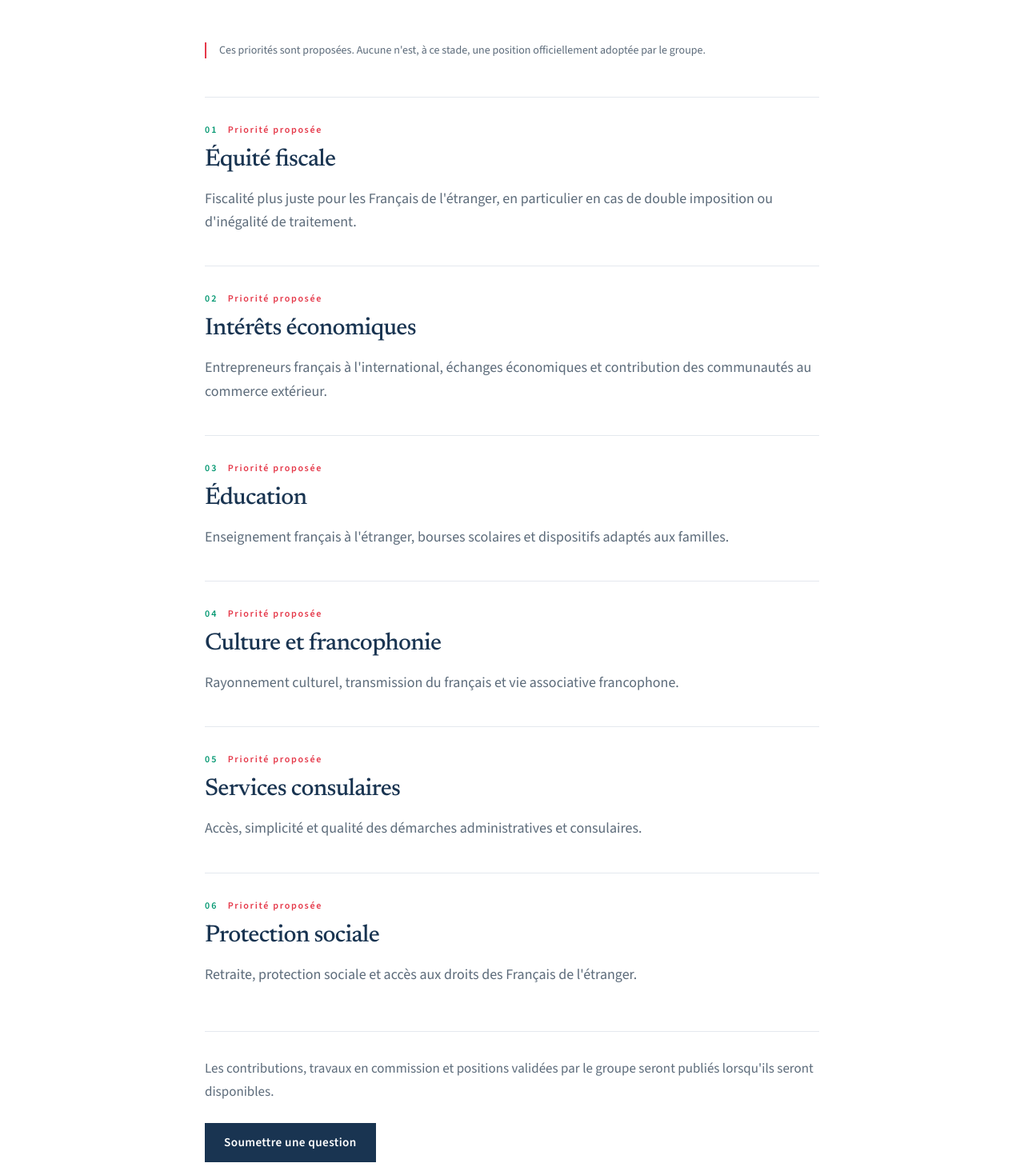
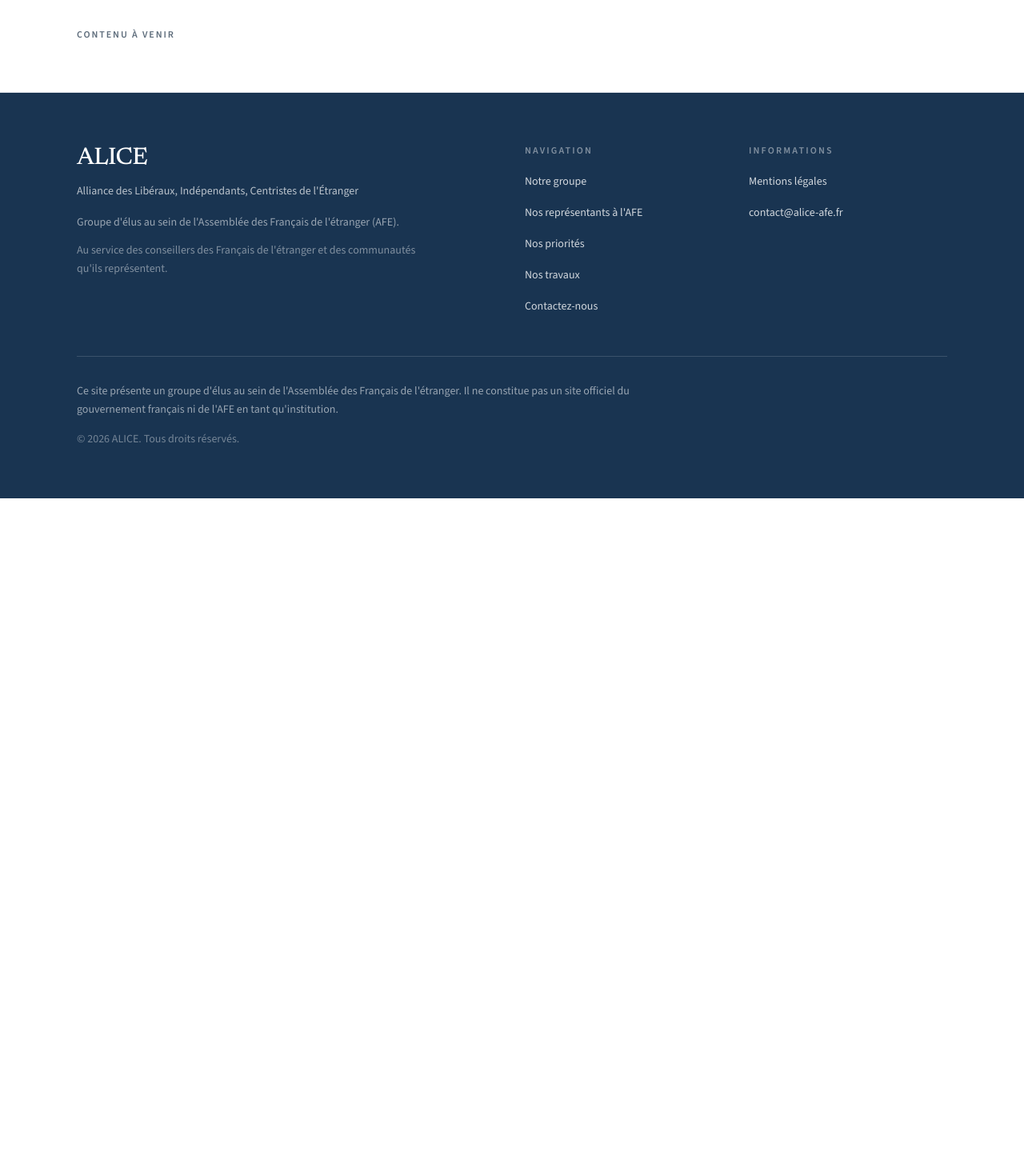
Before and after one commit to cmjouin-dot/ALICE-AFE, a Next.js app: page /priorites in a window 1280 px wide. Shown: the part 441-1910 px from the top of the page at 80% size. After the commit the page ends 1064 px from the top, so only its background shows below. Built offline with nearby package versions, Linux system fonts and the light colour scheme.

Commit message:
Replace the priorities list with a coming-soon notice and simplify the contact introduction.
The contact forms stay in place; only the unused introductory sentence is removed.

Co-authored-by: Cursor <cursoragent@cursor.com>

```diff
--- a/src/app/contact/page.tsx
+++ b/src/app/contact/page.tsx
@@ -16,10 +16,7 @@ const activation =
 export default function ContactPage() {
   return (
     <>
-      <PageHero
-        title="Contactez-nous"
-        description="Deux prises de contact, préparées pour les conseillers des Français de l'étranger et pour toute demande adressée au groupe."
-      />
+      <PageHero title="Contactez-nous" />
 
       <Container className="py-14 sm:py-16">
         <div className="mx-auto max-w-2xl space-y-16">
--- a/src/app/priorites/page.tsx
+++ b/src/app/priorites/page.tsx
@@ -1,68 +1,28 @@
 import type { Metadata } from "next";
-import { Button } from "@/components/Button";
 import { Container } from "@/components/Container";
 import { PageHero } from "@/components/PageHero";
-import {
-  priorites,
-  prioritesIntro,
-  prioritesStatut,
-  statutLabel,
-} from "@/data/priorites";
 
 export const metadata: Metadata = {
   title: "Nos priorités",
   description:
-    "Axes de travail du groupe ALICE au sein de l'Assemblée des Français de l'étranger.",
+    "Les priorités du groupe ALICE à l'Assemblée des Français de l'étranger seront publiées prochainement.",
 };
 
 export default function PrioritesPage() {
   return (
     <>
-      <PageHero
-        title="Nos priorités"
-        description={prioritesIntro}
-      />
+      <PageHero title="Nos priorités" />
 
       <Container className="py-14 sm:py-16">
-        <div className="mx-auto max-w-3xl">
-          <p className="border-l-2 border-alice-coral pl-4 text-sm text-alice-muted">
-            {prioritesStatut}
+        <div className="max-w-3xl">
+          <p className="text-lg leading-relaxed text-alice-muted">
+            Cette rubrique sera prochainement enrichie avec les priorités et
+            les sujets de travail portés par notre groupe au sein de
+            l&apos;Assemblée des Français de l&apos;étranger.
           </p>
-
-          <ol className="mt-12 space-y-10">
-            {priorites.map((priorite, index) => (
-              <li
-                key={priorite.id}
-                id={priorite.id}
-                className="scroll-mt-28 border-t border-alice-border pt-8"
-              >
-                <p className="text-xs font-semibold tracking-[0.18em] text-alice-green">
-                  {String(index + 1).padStart(2, "0")}
-                  <span className="ml-3 tracking-[0.14em] text-alice-coral">
-                    {statutLabel[priorite.statut]}
-                  </span>
-                </p>
-                <h2 className="font-display mt-3 text-3xl font-medium tracking-tight text-alice-navy">
-                  {priorite.title}
-                </h2>
-                <p className="mt-4 text-lg leading-relaxed text-alice-muted">
-                  {priorite.summary}
-                </p>
-              </li>
-            ))}
-          </ol>
-
-          <div className="mt-14 border-t border-alice-border pt-8">
-            <p className="text-alice-muted">
-              Les contributions, travaux en commission et positions validées par
-              le groupe seront publiés lorsqu&apos;ils seront disponibles.
-            </p>
-            <div className="mt-6">
-              <Button href="/contact#porter-votre-voix">
-                Soumettre une question
-              </Button>
-            </div>
-          </div>
+          <p className="mt-8 text-xs font-semibold uppercase tracking-[0.16em] text-alice-muted">
+            Contenu à venir
+          </p>
         </div>
       </Container>
     </>
```
